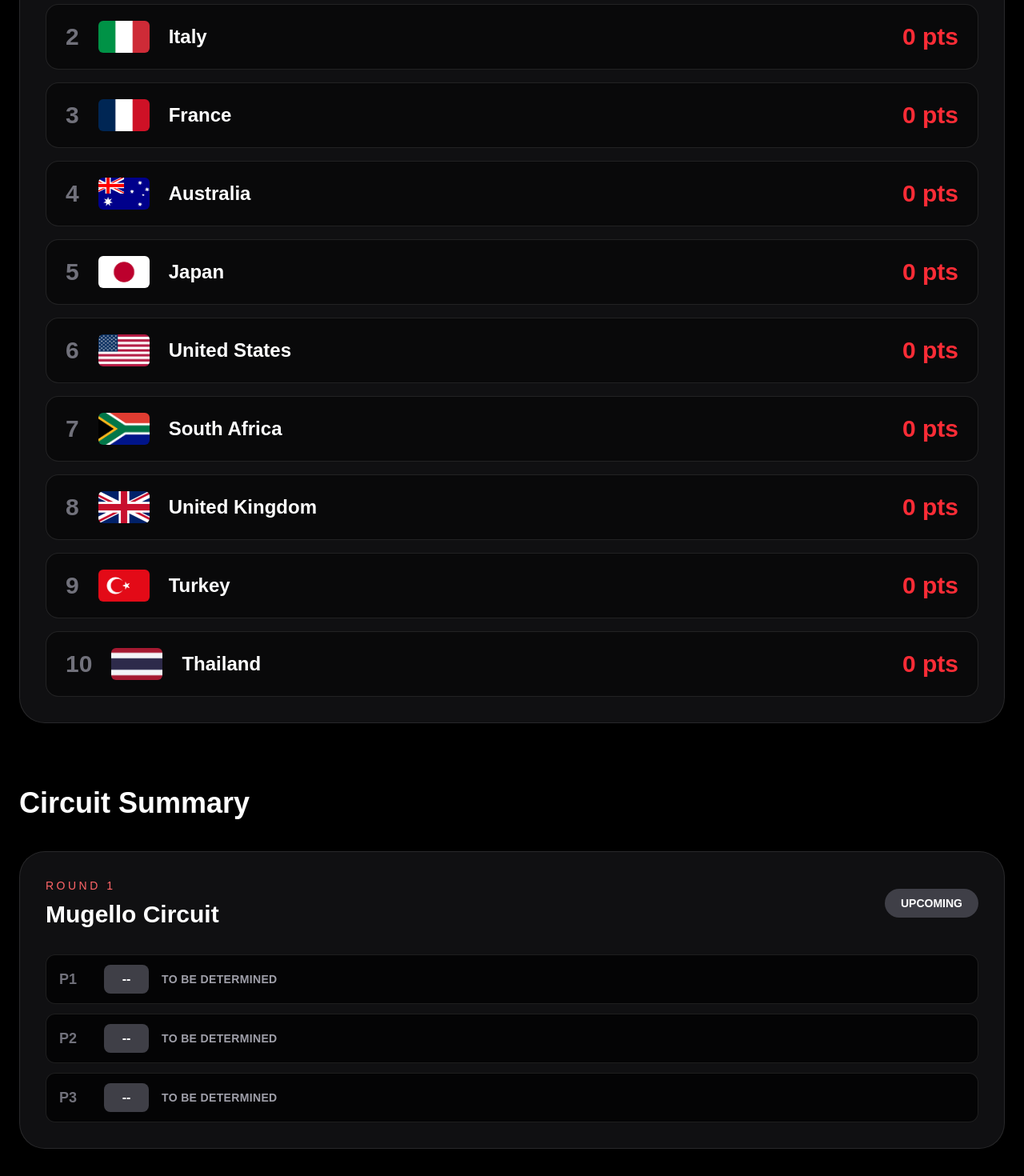
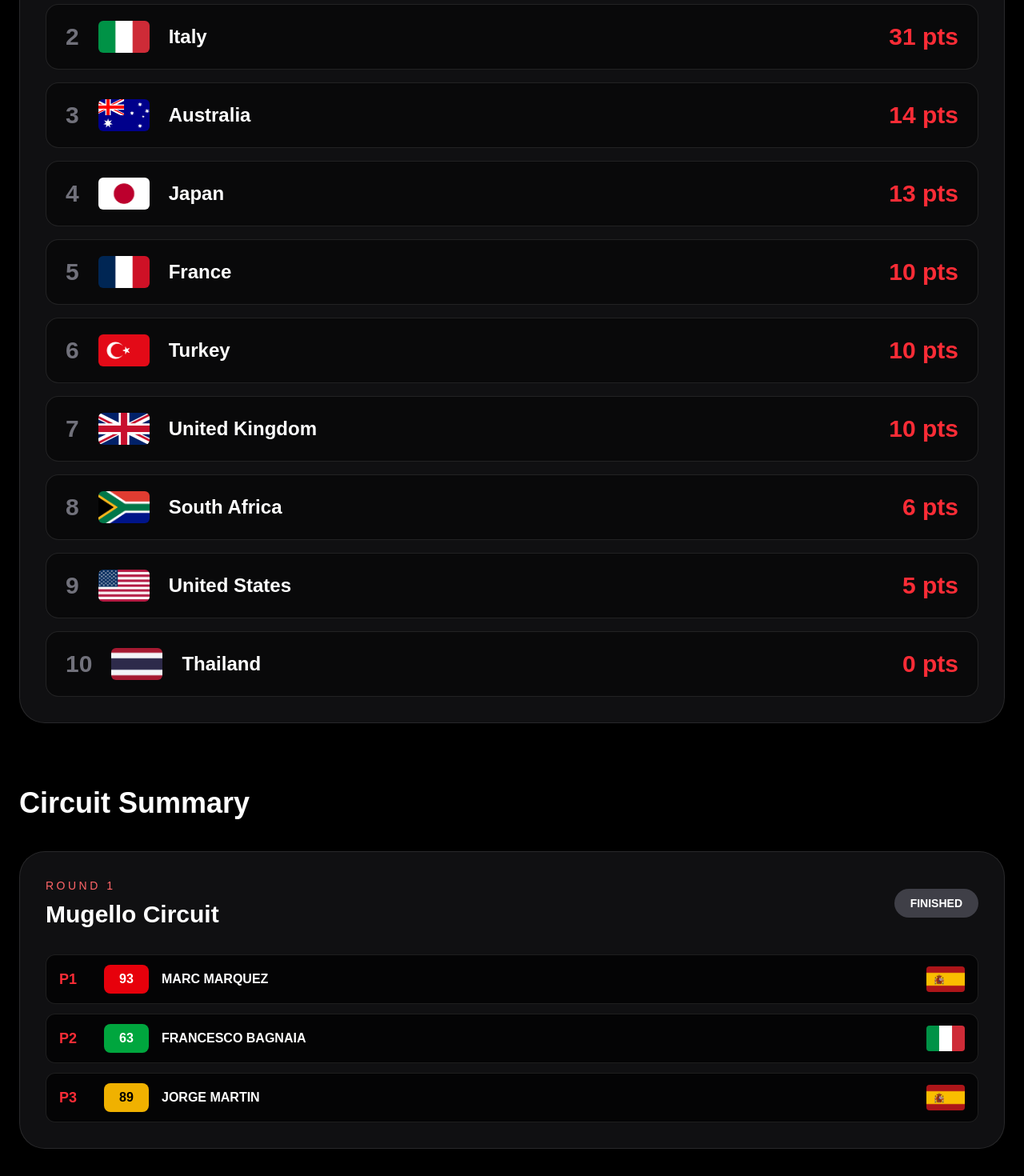
Before and after one commit to gpworldcup/gpworldcup, a Next.js app: page /ranking in a window 1280 px wide. Shown: the part 460-1930 px from the top of the page at 80% size. Built offline with nearby package versions, Linux system fonts and the light colour scheme.

Commit message:
Update Mugello results and standings

```diff
--- a/app/ranking/page.tsx
+++ b/app/ranking/page.tsx
@@ -1,15 +1,65 @@
 export default function RankingPage() {
   const standings = [
-    { country: "Spain", points: 0 },
-    { country: "Italy", points: 0 },
-    { country: "France", points: 0 },
-    { country: "Australia", points: 0 },
-    { country: "Japan", points: 0 },
-    { country: "United States", points: 0 },
-    { country: "South Africa", points: 0 },
-    { country: "United Kingdom", points: 0 },
-    { country: "Turkey", points: 0 },
-    { country: "Thailand", points: 0 },
+  {
+    position: 1,
+    country: "Spain",
+    flag: "/images/flags/spain.png",
+    points: 41,
+  },
+  {
+    position: 2,
+    country: "Italy",
+    flag: "/images/flags/italy.png",
+    points: 31,
+  },
+  {
+    position: 3,
+    country: "Australia",
+    flag: "/images/flags/australia.png",
+    points: 14,
+  },
+  {
+    position: 4,
+    country: "Japan",
+    flag: "/images/flags/japan.png",
+    points: 13,
+  },
+  {
+    position: 5,
+    country: "France",
+    flag: "/images/flags/france.png",
+    points: 10,
+  },
+  {
+    position: 6,
+    country: "Turkey",
+    flag: "/images/flags/turkey.png",
+    points: 10,
+  },
+  {
+    position: 7,
+    country: "United Kingdom",
+    flag: "/images/flags/uk.png",
+    points: 10,
+  },
+  {
+    position: 8,
+    country: "South Africa",
+    flag: "/images/flags/south africa.png",
+    points: 6,
+  },
+  {
+    position: 9,
+    country: "United States",
+    flag: "/images/flags/eeuu.png",
+    points: 5,
+  },
+  {
+    position: 10,
+    country: "Thailand",
+    flag: "/images/flags/thailand.png",
+    points: 0,
+  },
 ];
 
   const circuits = [
@@ -173,28 +223,91 @@
                   </div>
 
                   <div className="rounded-full bg-zinc-700 px-5 py-2 text-sm font-bold uppercase">
-                    Upcoming
+                    {circuitIndex === 0 ? "Finished" : "Upcoming"}
                   </div>
 
                 </div>
 
-                {/* EMPTY PODIUM */}
+                {/* PODIUM */}
                 <div className="space-y-3">
 
+  {circuitIndex === 0 ? (
+
+    <>
+      {[
+        {
+          position: "P1",
+          rider: "Marc Marquez",
+          number: 93,
+          color: "bg-red-600",
+          flag: "/images/flags/spain.png",
+        },
+        {
+          position: "P2",
+          rider: "Francesco Bagnaia",
+          number: 63,
+          color: "bg-green-600",
+          flag: "/images/flags/italy.png",
+        },
+        {
+          position: "P3",
+          rider: "Jorge Martin",
+          number: 89,
+          color: "bg-yellow-500 text-black",
+          flag: "/images/flags/spain.png",
+        },
+      ].map((rider) => (
+
+        <div
+          key={rider.position}
+          className="flex items-center justify-between rounded-xl border border-white/10 bg-black/70 px-4 py-3"
+        >
+
+          <div className="flex items-center gap-4">
+
+            <div className="w-10 text-lg font-black text-red-500">
+              {rider.position}
+            </div>
+
+            <div
+              className={`flex h-9 w-14 items-center justify-center rounded-lg font-black ${rider.color}`}
+            >
+              {rider.number}
+            </div>
+
+            <div className="font-semibold uppercase">
+              {rider.rider}
+            </div>
+
+          </div>
+
+          <img
+            src={rider.flag}
+            className="h-8 w-12 rounded object-cover"
+          />
+
+        </div>
+
+      ))}
+    </>
+
+  ) : (
+
+    <>
       {[1, 2, 3].map((position) => (
+
         <div
           key={position}
           className="flex items-center justify-between rounded-xl border border-white/10 bg-black/70 px-4 py-3"
         >
 
-                      {/* LEFT */}
           <div className="flex items-center gap-4">
 
             <div className="w-10 text-lg font-black text-zinc-500">
               P{position}
             </div>
 
-                        <div className="flex h-9 w-14 items-center justify-center rounded-lg bg-zinc-700 text-base font-black text-white">
+            <div className="flex h-9 w-14 items-center justify-center rounded-lg bg-zinc-700 font-black">
               --
             </div>
 
@@ -205,10 +318,13 @@
           </div>
 
         </div>
+
       ))}
+    </>
+
+  )}
 
 </div>
-
               </div>
             ))}
 
```
Lines whose indentation alone changed are shown as unchanged.
